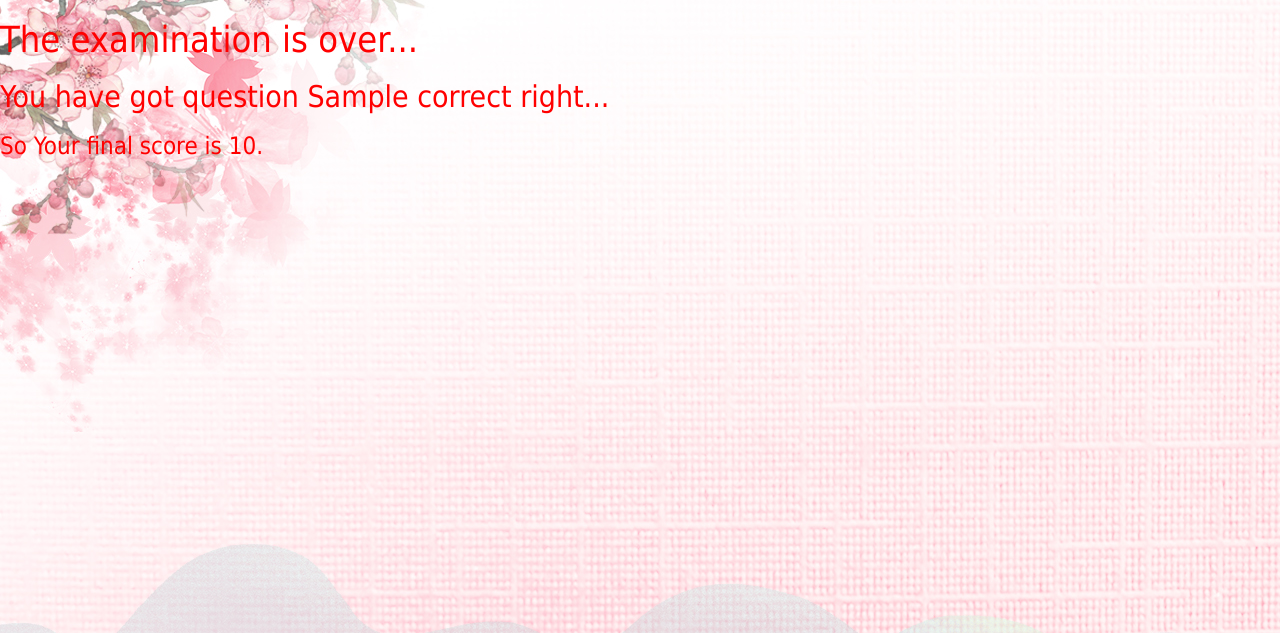
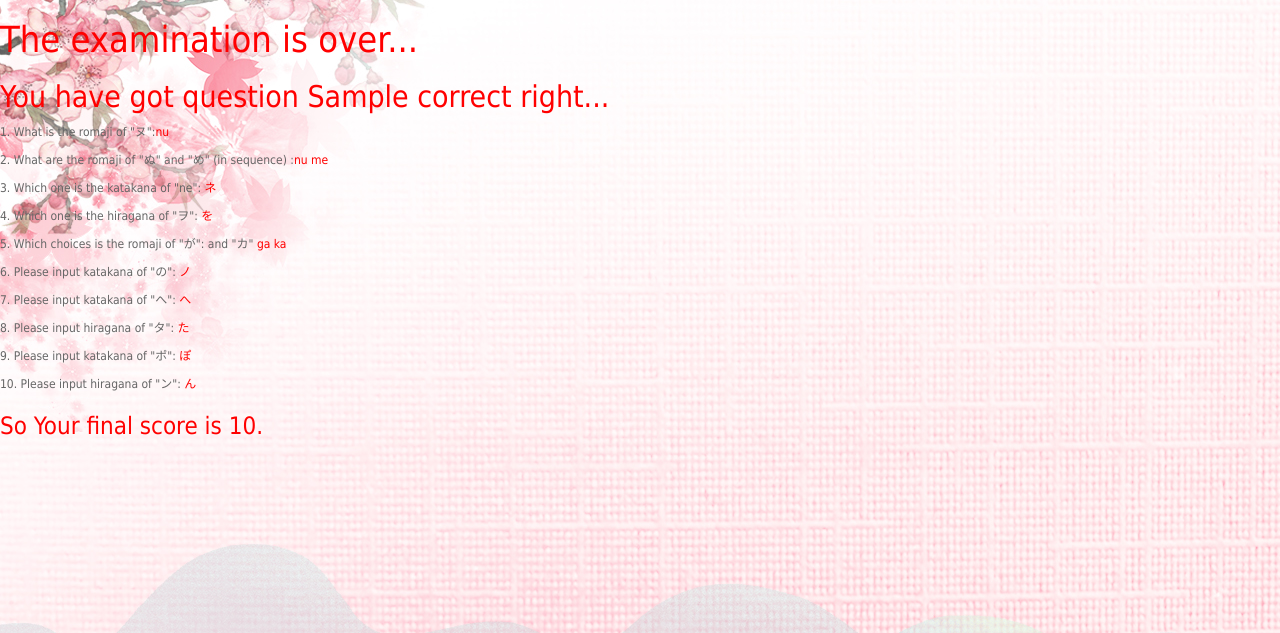
Before and after one commit to Basic-Japanese-Learning/CITS3403Project, a Flask app: template app/templates/feedback.html in a window 1280 px wide. Shown: the part 50-683 px from the top of the page. Run offline with Flask 2, Linux system fonts and the light colour scheme; the template is opened without the code that fills it: most values are stand-ins (such as "Sample title", 1, 10 or a date in 2020).

Commit message:
upload feedback.html for it to display the wrong question

```diff
--- a/app/templates/feedback.html
+++ b/app/templates/feedback.html
@@ -10,8 +10,27 @@
     <!-- <link rel="stylesheet" href="bootstrap-3.4.1-dist/css/bootstrap.min.css"> -->
     <script src="https://ajax.aspnetcdn.com/ajax/jquery/jquery-3.5.1.min.js"></script>
     <script src="{{ url_for('static', filename='js/feed.js')}}"></script>
+    <style>
+      .answer{
+        color: red;
+      }
+    </style>
+    <script>
+      function myFunc(vars) {
+        return vars
+      }
+      var result ="{{correct|tojson}}";
+      function show(){
+        for(var i = 0;i<result.length;i++){
+          if (parseFloat(result[i]).toString() != "NaN"){
+            var p = result[i]
+            document.getElementById(p).style.display = "none";
+        }
+      }
+      }
+    </script>
 </head>
-<body>
+<body onload="show()">
   <header class="wz">
     <div style="height: 10px;"></div>
     <div class="container mycheng" style="width: 100%;">
@@ -20,10 +39,23 @@
       <div class="col-lg-4 col-md-4 col-sm-6">
       </div>
   </header>
-  <h1 class="r">The examination is over...</h1>
+  <h1 class="r" onload="show()">The examination is over...
+  </h1>
   <h2 class = "r">
     You have got question {{correct}} right...
   </h2>
+  <div>
+    <p id = "1">1. What is the romaji of &#34;ヌ&#34;:<span class = "answer">nu</span></p>
+    <p id = "2">2. What are the romaji of &#34;ぬ&#34; and &#34;め&#34; (in sequence)  :<span class = "answer">nu me</span></p>
+    <p id = "3">3. Which one is the katakana of &#34;ne&#34;: <span class = "answer">ネ</span></p>
+    <p id = "4">4. Which one is the hiragana of &#34;ヲ&#34;: <span class = "answer">を</span></p>
+    <p id = "5">5. Which choices is the romaji of &#34;が&#34;: and &#34;カ&#34; <span class = "answer">ga ka</span></p>
+    <p id = "6">6. Please input katakana of &#34;の&#34;: <span class = "answer">ノ</span></p>
+    <p id = "7">7. Please input katakana of &#34;へ&#34;: <span class = "answer">へ</span></p>
+    <p id = "8">8. Please input hiragana of &#34;タ&#34;: <span class = "answer">た</span></p>
+    <p id = "9">9. Please input katakana of &#34;ポ&#34;: <span class = "answer">ぽ</span></p>
+    <p id = "10">10. Please input hiragana of &#34;ン&#34;: <span class = "answer">ん<span></p>
+  </div>
   <h3 class = "r">
     So Your final score is {{score}}.
   </h3>
```
